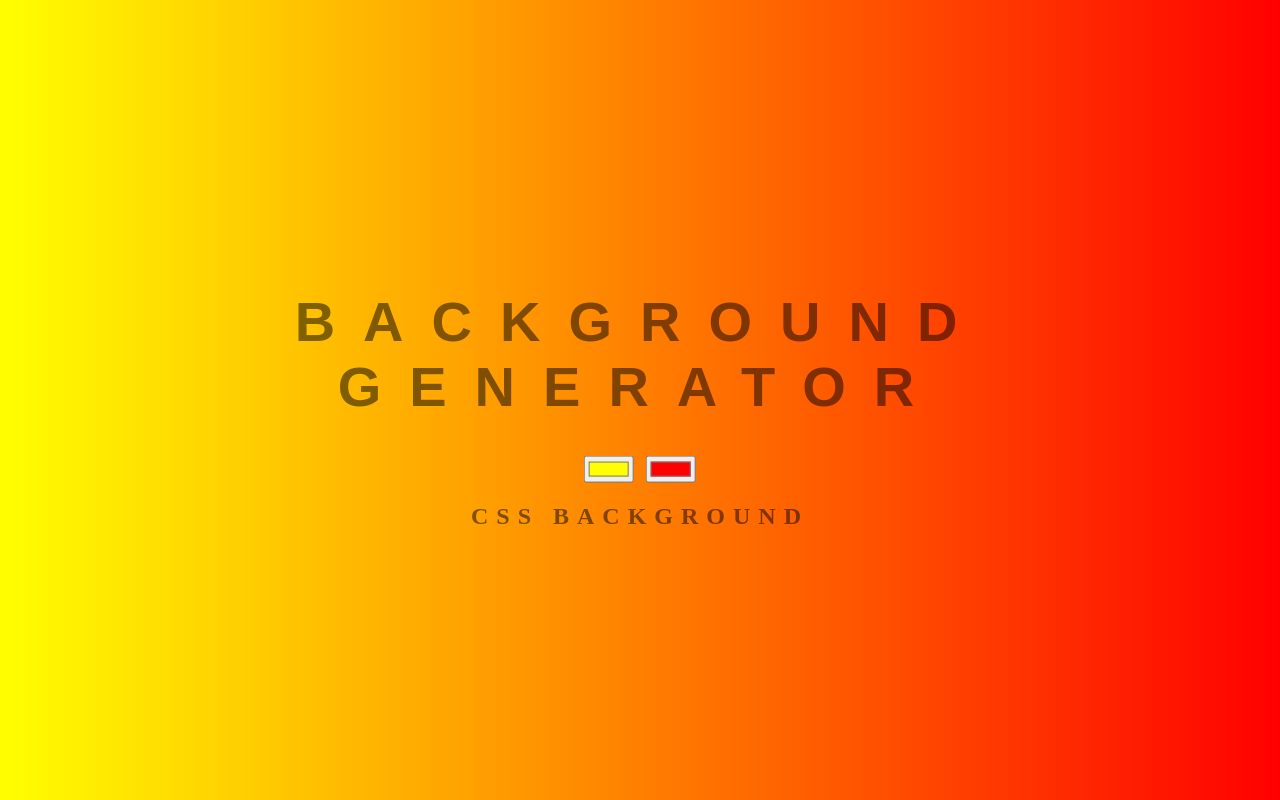
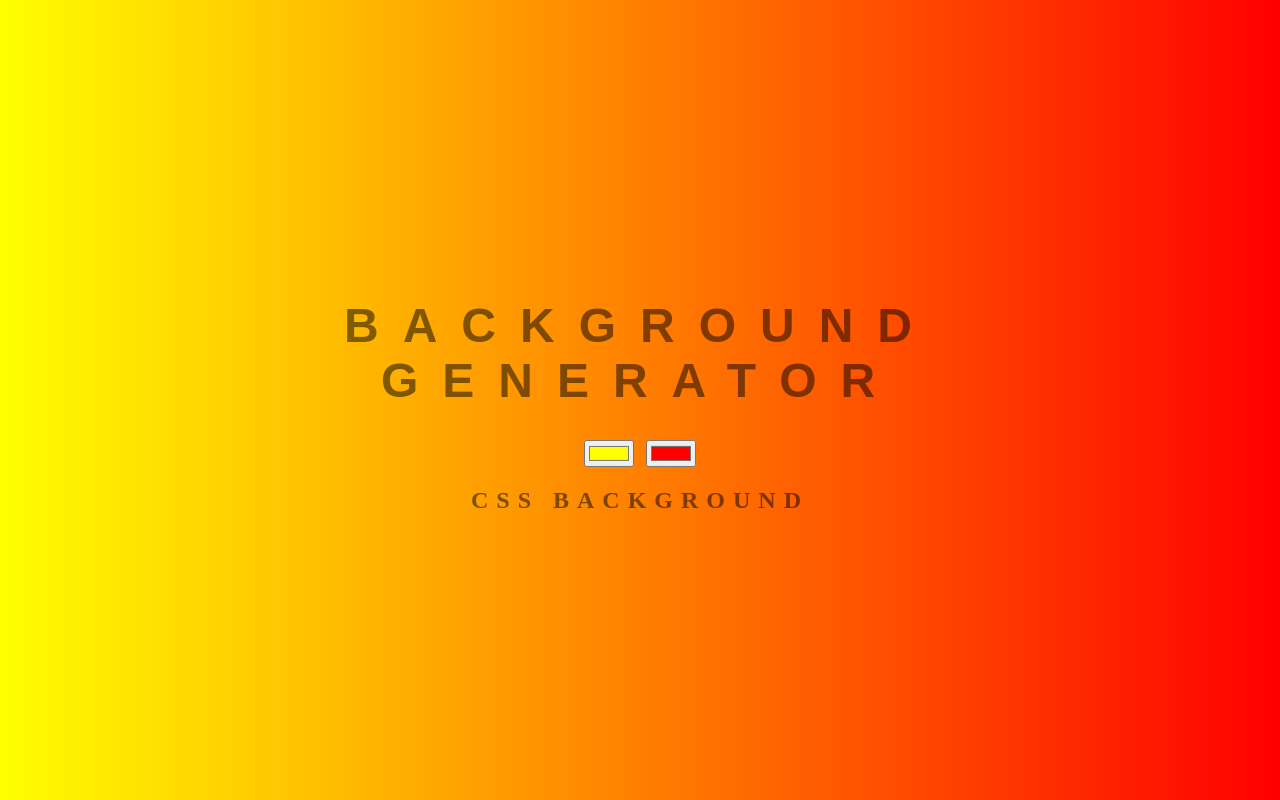
Before and after one commit to Jimaxe/background-generator, a website: page index.html in a window 1280 px wide. Drawn offline with Linux system fonts and the light colour scheme.

Commit message:
Reduce font size

```diff
--- a/style.css
+++ b/style.css
@@ -1,4 +1,4 @@
-body {
+  body {
 	font: 'Raleway', sans-serif;
   color: rgba(0,0,0,.5);
   text-align: center;
@@ -9,7 +9,7 @@ body {
 }
 
 h1 {
-  font: 600 3.5em 'Raleway', sans-serif;
+  font: 600 3em 'Raleway', sans-serif;
   color: rgba(0,0,0,.5);
   text-align: center;
   text-transform: uppercase;
```
Also changed, not shown: index.html (line endings or trailing spaces).
